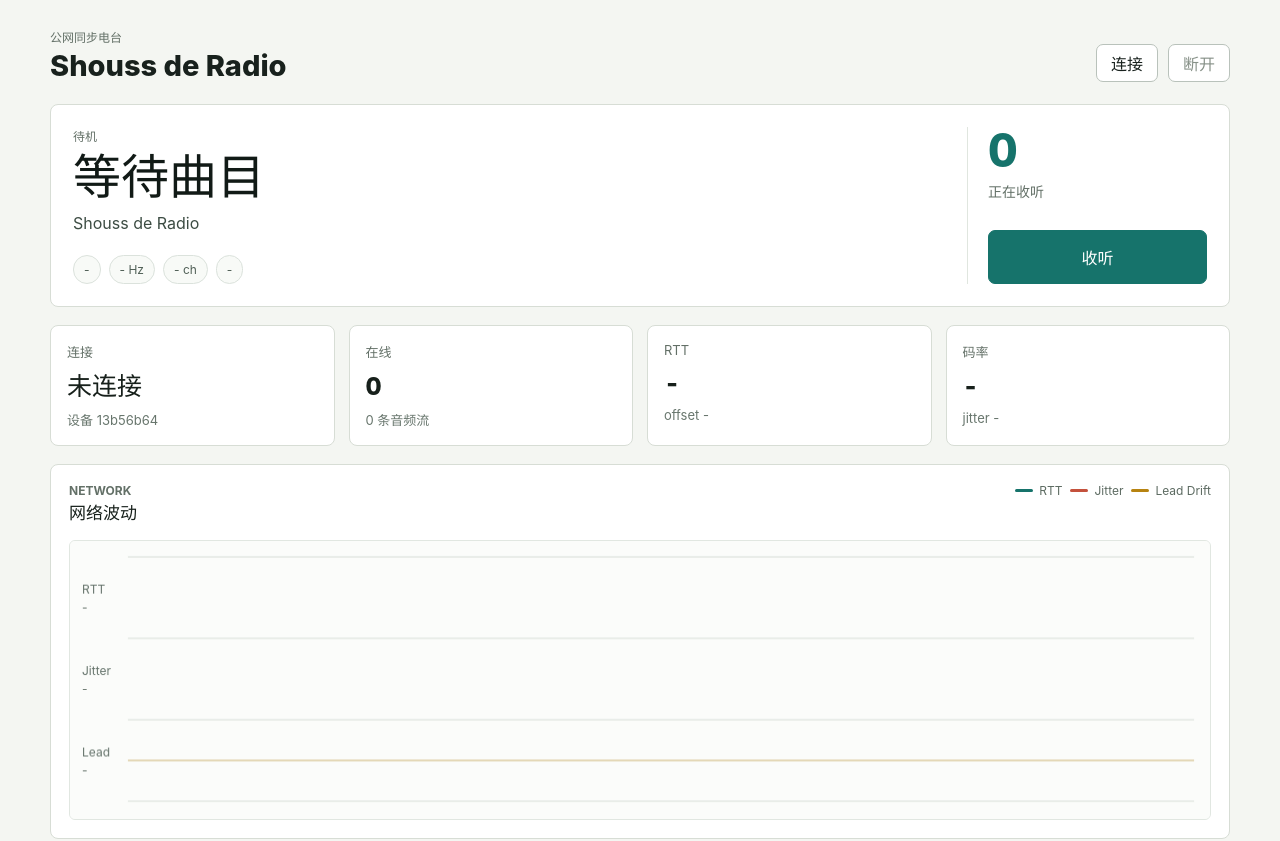
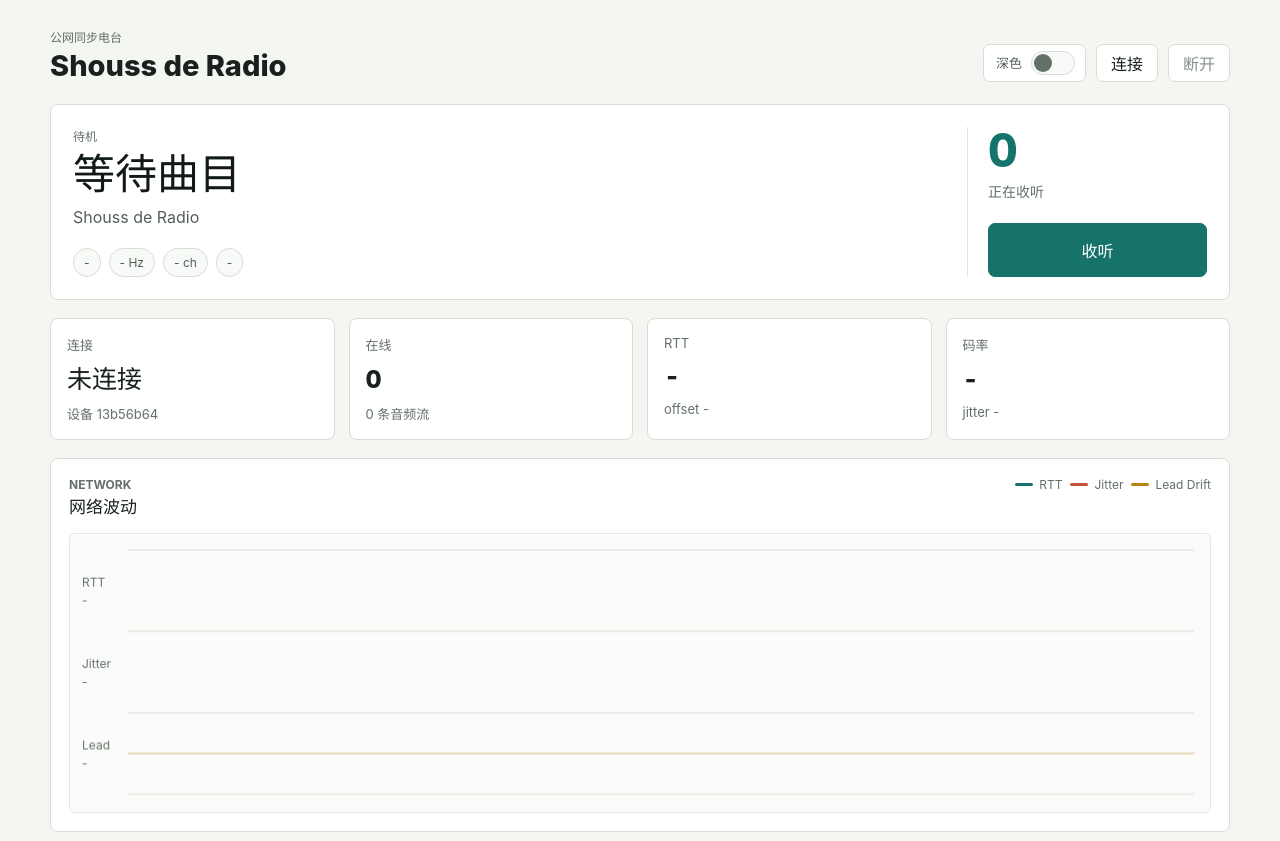
Before and after one commit to Sushidesu486/Shouss-de-Radio, a React (Vite) app in the folder apps/web/: page / in a window 1280 px wide. Shown: the top 841 px of the page. Built offline with nearby package versions, Linux system fonts and the light colour scheme.

Commit message:
Add dark radio theme

```diff
--- a/apps/web/src/app/App.tsx
+++ b/apps/web/src/app/App.tsx
@@ -49,6 +49,8 @@ type NetworkSample = {
   kilobitsPerSecond: number | null;
 };
 
+type ThemeMode = "light" | "dark";
+
 const MAX_NETWORK_SAMPLES = 240;
 
 const createDeviceId = () => {
@@ -60,6 +62,15 @@ const createDeviceId = () => {
   const value = crypto.randomUUID();
   localStorage.setItem("radio.deviceId", value);
   return value;
+};
+
+const createThemeMode = (): ThemeMode => {
+  const stored = localStorage.getItem("radio.theme");
+  if (stored === "dark" || stored === "light") {
+    return stored;
+  }
+
+  return window.matchMedia("(prefers-color-scheme: dark)").matches ? "dark" : "light";
 };
 
 const formatMs = (value: number | null, digits = 1) => {
@@ -158,8 +169,14 @@ export function App() {
     jitterMs: null
   });
   const [networkSamples, setNetworkSamples] = useState<NetworkSample[]>([]);
+  const [themeMode, setThemeMode] = useState<ThemeMode>(createThemeMode);
 
   const deviceId = useMemo(createDeviceId, []);
+
+  useEffect(() => {
+    document.documentElement.dataset.theme = themeMode;
+    localStorage.setItem("radio.theme", themeMode);
+  }, [themeMode]);
 
   useEffect(() => {
     const worker = new Worker(new URL("../workers/radio-worker.ts", import.meta.url), {
@@ -353,6 +370,16 @@ export function App() {
           <h1>Shouss de Radio</h1>
         </div>
         <div className="topbar-actions">
+          <label className="theme-toggle">
+            <span>深色</span>
+            <input
+              type="checkbox"
+              checked={themeMode === "dark"}
+              onChange={(event) =>
+                setThemeMode(event.currentTarget.checked ? "dark" : "light")
+              }
+            />
+          </label>
           <button onClick={connect} disabled={connectionState === "connected"}>
             连接
           </button>
@@ -429,7 +456,7 @@ export function App() {
             <span className="legend-lead">Lead Drift</span>
           </div>
         </div>
-        <NetworkChart samples={networkSamples} />
+        <NetworkChart samples={networkSamples} themeMode={themeMode} />
       </section>
 
       <section className="debug-grid">
@@ -513,7 +540,13 @@ function MetricCard({
   );
 }
 
-function NetworkChart({ samples }: { samples: NetworkSample[] }) {
+function NetworkChart({
+  samples,
+  themeMode
+}: {
+  samples: NetworkSample[];
+  themeMode: ThemeMode;
+}) {
   const canvasRef = useRef<HTMLCanvasElement | null>(null);
 
   useEffect(() => {
@@ -536,7 +569,17 @@ function NetworkChart({ samples }: { samples: NetworkSample[] }) {
     context.setTransform(ratio, 0, 0, ratio, 0, 0);
     context.clearRect(0, 0, width, height);
 
-    context.fillStyle = "#fbfcfa";
+    const styles = getComputedStyle(document.documentElement);
+    const color = (name: string) => styles.getPropertyValue(name).trim();
+    const chartBackground = color("--chart-background");
+    const chartGrid = color("--chart-grid");
+    const chartText = color("--chart-text");
+    const chartLeadZero = color("--chart-lead-zero");
+    const chartRtt = color("--chart-rtt");
+    const chartJitter = color("--chart-jitter");
+    const chartLead = color("--chart-lead");
+
+    context.fillStyle = chartBackground;
     context.fillRect(0, 0, width, height);
 
     const paddingLeft = 58;
@@ -551,7 +594,7 @@ function NetworkChart({ samples }: { samples: NetworkSample[] }) {
       {
         label: "RTT",
         unit: "ms",
-        color: "#16736b",
+        color: chartRtt,
         values: samples.map((sample) => sample.rttMs),
         map: (value: number, max: number) => 1 - value / max,
         scale: maxOf(samples.map((sample) => sample.rttMs), 80)
@@ -559,7 +602,7 @@ function NetworkChart({ samples }: { samples: NetworkSample[] }) {
       {
         label: "Jitter",
         unit: "ms",
-        color: "#c4513c",
+        color: chartJitter,
         values: samples.map((sample) => sample.jitterMs),
         map: (value: number, max: number) => 1 - value / max,
         scale: maxOf(samples.map((sample) => sample.jitterMs), 40)
@@ -567,14 +610,14 @@ function NetworkChart({ samples }: { samples: NetworkSample[] }) {
       {
         label: "Lead",
         unit: "ms",
-        color: "#b78311",
+        color: chartLead,
         values: samples.map((sample) => sample.leadDriftMs),
         map: (value: number, max: number) => 0.5 - value / (max * 2),
         scale: maxAbsOf(samples.map((sample) => sample.leadDriftMs), 120)
       }
     ];
 
-    context.strokeStyle = "#d8dfd8";
+    context.strokeStyle = chartGrid;
     context.lineWidth = 1;
     for (let index = 0; index <= 3; index += 1) {
       const y = paddingTop + index * laneHeight;
@@ -593,7 +636,7 @@ function NetworkChart({ samples }: { samples: NetworkSample[] }) {
       const laneCenter = laneTop + laneHeight / 2;
       const latest = latestValue(lane.values);
 
-      context.fillStyle = "#66746c";
+      context.fillStyle = chartText;
       context.fillText(lane.label, 12, laneCenter - 8);
       context.fillText(
         latest === null ? "-" : `${latest.toFixed(1)} ${lane.unit}`,
@@ -602,7 +645,7 @@ function NetworkChart({ samples }: { samples: NetworkSample[] }) {
       );
 
       if (lane.label === "Lead") {
-        context.strokeStyle = "#e4d8b7";
+        context.strokeStyle = chartLeadZero;
         context.beginPath();
         context.moveTo(paddingLeft, laneCenter);
         context.lineTo(width - paddingRight, laneCenter);
@@ -637,7 +680,7 @@ function NetworkChart({ samples }: { samples: NetworkSample[] }) {
 
       context.stroke();
     });
-  }, [samples]);
+  }, [samples, themeMode]);
 
   return <canvas ref={canvasRef} className="network-canvas" aria-label="Network fluctuation" />;
 }
--- a/apps/web/src/styles.css
+++ b/apps/web/src/styles.css
@@ -1,11 +1,62 @@
 :root {
-  color: #18211d;
-  background: #f4f6f2;
+  color-scheme: light;
+  --page-bg: #f4f6f2;
+  --text: #18211d;
+  --text-strong: #111a16;
+  --muted: #637067;
+  --muted-strong: #516057;
+  --panel: #ffffff;
+  --panel-soft: #f8faf7;
+  --border: #d7ddd5;
+  --border-soft: #e0e6df;
+  --button-bg: #ffffff;
+  --button-disabled: #879188;
+  --accent: #16736b;
+  --accent-strong: #105c55;
+  --accent-text: #ffffff;
+  --danger: #c4513c;
+  --warning: #b78311;
+  --chart-background: #fbfcfa;
+  --chart-grid: #d8dfd8;
+  --chart-text: #66746c;
+  --chart-lead-zero: #e4d8b7;
+  --chart-rtt: #16736b;
+  --chart-jitter: #c4513c;
+  --chart-lead: #b78311;
+  color: var(--text);
+  background: var(--page-bg);
   font-family:
     Inter, ui-sans-serif, system-ui, -apple-system, BlinkMacSystemFont, "Segoe UI",
     sans-serif;
   font-synthesis: none;
   text-rendering: optimizeLegibility;
+}
+
+:root[data-theme="dark"] {
+  color-scheme: dark;
+  --page-bg: #0b0a10;
+  --text: #edeaf4;
+  --text-strong: #fbf9ff;
+  --muted: #a7a0b7;
+  --muted-strong: #c2bad5;
+  --panel: #15131c;
+  --panel-soft: #211d2d;
+  --border: #302a3e;
+  --border-soft: #272233;
+  --button-bg: #181520;
+  --button-disabled: #746f80;
+  --accent: #9b7cff;
+  --accent-strong: #b69cff;
+  --accent-text: #0b0a10;
+  --danger: #ff7aa8;
+  --warning: #c8a8ff;
+  --chart-background: #111019;
+  --chart-grid: #332d42;
+  --chart-text: #c2bad5;
+  --chart-lead-zero: #4d3f74;
+  --chart-rtt: #9b7cff;
+  --chart-jitter: #ff7aa8;
+  --chart-lead: #c8a8ff;
 }
 
 * {
@@ -16,6 +67,11 @@ body {
   min-width: 320px;
   min-height: 100vh;
   margin: 0;
+  color: var(--text);
+  background: var(--page-bg);
+  transition:
+    color 180ms ease,
+    background 180ms ease;
 }
 
 button,
@@ -25,20 +81,20 @@ input {
 
 button {
   min-height: 38px;
-  border: 1px solid #b9c2bb;
+  border: 1px solid var(--border);
   border-radius: 7px;
   padding: 0 14px;
-  color: #18211d;
-  background: #ffffff;
+  color: var(--text);
+  background: var(--button-bg);
   cursor: pointer;
 }
 
 button:hover:not(:disabled) {
-  border-color: #16736b;
+  border-color: var(--accent);
 }
 
 button:disabled {
-  color: #879188;
+  color: var(--button-disabled);
   cursor: not-allowed;
 }
 
@@ -73,12 +129,63 @@ p {
 .topbar-actions {
   display: flex;
   flex-wrap: wrap;
+  align-items: center;
   justify-content: flex-end;
   gap: 10px;
 }
 
+.theme-toggle {
+  display: inline-flex;
+  align-items: center;
+  gap: 9px;
+  min-height: 38px;
+  border: 1px solid var(--border);
+  border-radius: 7px;
+  padding: 0 10px 0 12px;
+  color: var(--muted-strong);
+  background: var(--button-bg);
+  font-size: 13px;
+  cursor: pointer;
+}
+
+.theme-toggle input {
+  position: relative;
+  width: 44px;
+  height: 24px;
+  margin: 0;
+  appearance: none;
+  border: 1px solid var(--border);
+  border-radius: 999px;
+  background: var(--panel-soft);
+  cursor: pointer;
+}
+
+.theme-toggle input::before {
+  position: absolute;
+  top: 2px;
+  left: 2px;
+  width: 18px;
+  height: 18px;
+  border-radius: 999px;
+  background: var(--muted);
+  content: "";
+  transition:
+    background 160ms ease,
+    transform 160ms ease;
+}
+
+.theme-toggle input:checked {
+  border-color: var(--accent);
+  background: color-mix(in srgb, var(--accent) 22%, var(--panel-soft));
+}
+
+.theme-toggle input:checked::before {
+  background: var(--accent);
+  transform: translateX(20px);
+}
+
 .eyebrow {
-  color: #637067;
+  color: var(--muted);
   font-size: 12px;
   font-weight: 700;
   letter-spacing: 0;
@@ -90,10 +197,10 @@ p {
   grid-template-columns: minmax(0, 1fr) 240px;
   gap: 20px;
   align-items: stretch;
-  border: 1px solid #d7ddd5;
+  border: 1px solid var(--border);
   border-radius: 8px;
   padding: 22px;
-  background: #ffffff;
+  background: var(--panel);
 }
 
 .track-block {
@@ -106,8 +213,8 @@ p {
 .track-block h2 {
   overflow-wrap: anywhere;
   margin-top: 8px;
-  color: #111a16;
-  font-size: clamp(28px, 4vw, 48px);
+  color: var(--text-strong);
+  font-size: 42px;
   line-height: 1.05;
   font-weight: 780;
   letter-spacing: 0;
@@ -116,7 +223,7 @@ p {
 .artist {
   overflow-wrap: anywhere;
   margin-top: 10px;
-  color: #3c4c43;
+  color: var(--muted-strong);
   font-size: 16px;
   line-height: 1.4;
 }
@@ -131,11 +238,11 @@ p {
 .track-meta span {
   max-width: 100%;
   overflow: hidden;
-  border: 1px solid #dbe2dc;
+  border: 1px solid var(--border);
   border-radius: 999px;
   padding: 6px 10px;
-  color: #516057;
-  background: #f8faf7;
+  color: var(--muted-strong);
+  background: var(--panel-soft);
   font-size: 12px;
   text-overflow: ellipsis;
   white-space: nowrap;
@@ -146,13 +253,13 @@ p {
   flex-direction: column;
   justify-content: space-between;
   gap: 18px;
-  border-left: 1px solid #e0e6df;
+  border-left: 1px solid var(--border-soft);
   padding-left: 20px;
 }
 
 .listener-count span {
   display: block;
-  color: #16736b;
+  color: var(--accent);
   font-size: 46px;
   line-height: 1;
   font-weight: 780;
@@ -161,22 +268,22 @@ p {
 
 .listener-count p {
   margin-top: 8px;
-  color: #637067;
+  color: var(--muted);
   font-size: 14px;
 }
 
 .primary-action {
   width: 100%;
   min-height: 54px;
-  border-color: #16736b;
-  color: #ffffff;
-  background: #16736b;
+  border-color: var(--accent);
+  color: var(--accent-text);
+  background: var(--accent);
   font-weight: 760;
 }
 
 .primary-action:hover:not(:disabled) {
-  border-color: #105c55;
-  background: #105c55;
+  border-color: var(--accent-strong);
+  background: var(--accent-strong);
 }
 
 .overview-grid,
@@ -190,9 +297,9 @@ p {
 .metric-card,
 .panel,
 .network-panel {
-  border: 1px solid #d7ddd5;
+  border: 1px solid var(--border);
   border-radius: 8px;
-  background: #ffffff;
+  background: var(--panel);
 }
 
 .metric-card {
@@ -201,7 +308,7 @@ p {
 }
 
 .metric-card p {
-  color: #637067;
+  color: var(--muted);
   font-size: 13px;
 }
 
@@ -209,7 +316,7 @@ p {
   display: block;
   overflow-wrap: anywhere;
   margin-top: 12px;
-  color: #17201b;
+  color: var(--text);
   font-size: 25px;
   line-height: 1.1;
   font-weight: 760;
@@ -221,7 +328,7 @@ p {
   display: block;
   overflow-wrap: anywhere;
   margin-top: 10px;
-  color: #68766d;
+  color: var(--muted);
   font-size: 13px;
 }
 
@@ -240,7 +347,7 @@ p {
 .section-heading h2,
 .panel h2 {
   margin-top: 5px;
-  color: #17201b;
+  color: var(--text);
   font-size: 17px;
   line-height: 1.2;
   font-weight: 760;
@@ -251,7 +358,7 @@ p {
   flex-wrap: wrap;
   justify-content: flex-end;
   gap: 8px;
-  color: #5d6b62;
+  color: var(--muted);
   font-size: 12px;
 }
 
@@ -269,15 +376,15 @@ p {
 }
 
 .legend-rtt::before {
-  background: #16736b;
+  background: var(--chart-rtt);
 }
 
 .legend-jitter::before {
-  background: #c4513c;
+  background: var(--chart-jitter);
 }
 
 .legend-lead::before {
-  background: #b78311;
+  background: var(--chart-lead);
 }
 
 .network-canvas {
@@ -285,9 +392,9 @@ p {
   width: 100%;
   height: 280px;
   margin-top: 16px;
-  border: 1px solid #e1e7e1;
+  border: 1px solid var(--border-soft);
   border-radius: 6px;
-  background: #fbfcfa;
+  background: var(--chart-background);
 }
 
 .panel {
@@ -309,7 +416,7 @@ dl div {
 }
 
 dt {
-  color: #617168;
+  color: var(--muted);
   font-size: 13px;
 }
 
@@ -317,7 +424,7 @@ dd {
   min-width: 0;
   margin: 0;
   overflow-wrap: anywhere;
-  color: #17201b;
+  color: var(--text);
   font-size: 14px;
   text-align: right;
   font-variant-numeric: tabular-nums;
@@ -340,7 +447,7 @@ dd {
   }
 
   .listen-block {
-    border-top: 1px solid #e0e6df;
+    border-top: 1px solid var(--border-soft);
     border-left: 0;
     padding-top: 18px;
     padding-left: 0;
@@ -353,7 +460,8 @@ dd {
     padding: 18px 0 28px;
   }
 
-  .topbar-actions button {
+  .topbar-actions button,
+  .theme-toggle {
     flex: 1 1 120px;
   }
 
```
